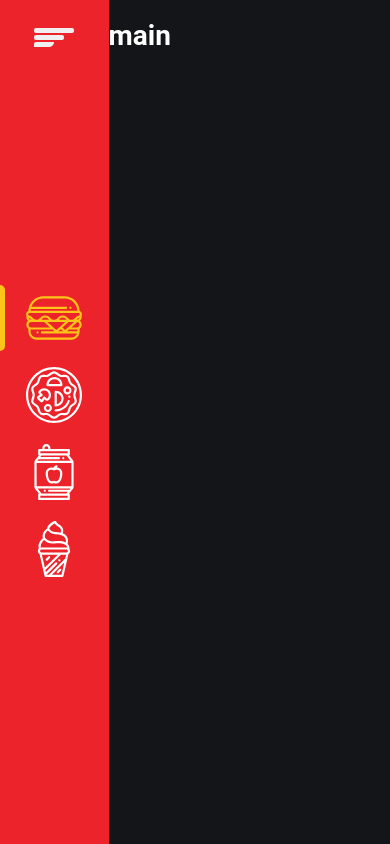
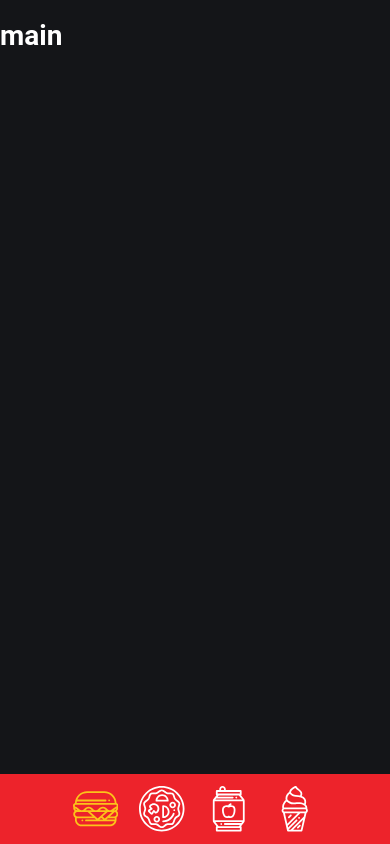
Before and after one commit to Leoodaviid/laparrilla, a React (Create React App) app: page / in a window 390 px wide. Built offline with nearby package versions, Linux system fonts and the light colour scheme; a web font is replaced by a local one.

Commit message:
responsividade no sidebar

```diff
--- a/src/components/Sidebar/styles.ts
+++ b/src/components/Sidebar/styles.ts
@@ -88,4 +88,50 @@
       }
     }
   }
+
+  @media (max-width: 720px) {
+    position: fixed;
+    left: 0;
+    right: 0;
+    bottom: 0;
+    z-index: 999;
+    width: 100%;
+    height: 5rem;
+    overflow-y: auto;
+    padding: 0 0;
+
+    button {
+      display: none;
+    }
+
+    nav {
+      height: 100%;
+
+      ul {
+        flex-direction: row;
+        align-items: center;
+      }
+
+      li {
+        a {
+          flex-direction: column;
+          padding: 0rem;
+          svg {
+            width: 3.25rem;
+            height: 3.25rem;
+          }
+
+          span {
+            display: none;
+          }
+
+          &.active {
+            &::after {
+              display: none;
+            }
+          }
+        }
+      }
+    }
+  }
 `
```
